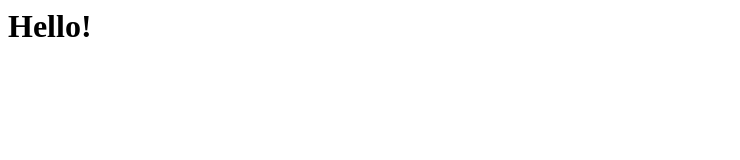
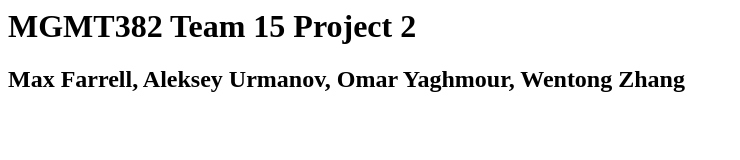
Before and after one commit to maxffarrell/Team15_Project2, a plain HTML site: page index.html in a window 1280 px wide. Shown: the whole page, without its empty margins (0-740 px from the left). Drawn offline with Linux system fonts and the light colour scheme.

Commit message:
Update index.html

```diff
--- a/index.html
+++ b/index.html
@@ -1 +1,2 @@
-<h1>Hello!</h1>
+<h1>MGMT382 Team 15 Project 2</h1>
+<h2>Max Farrell, Aleksey Urmanov, Omar Yaghmour, Wentong Zhang</h2>
```
